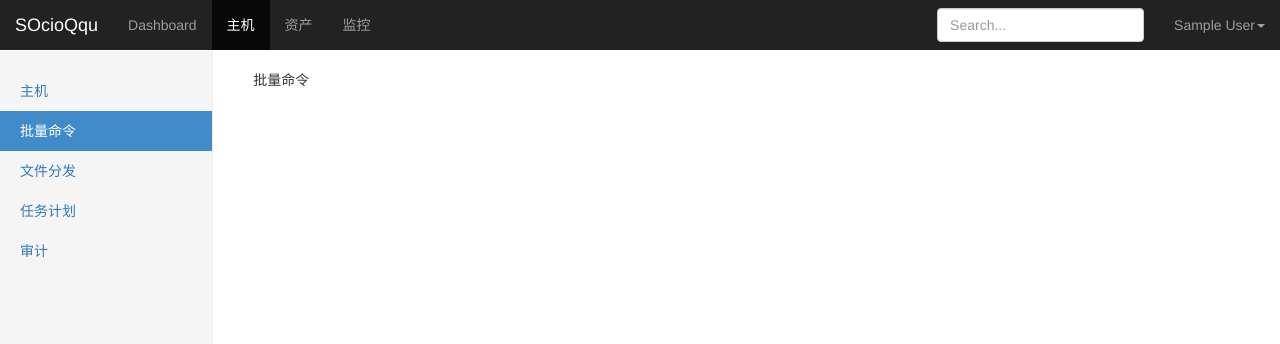
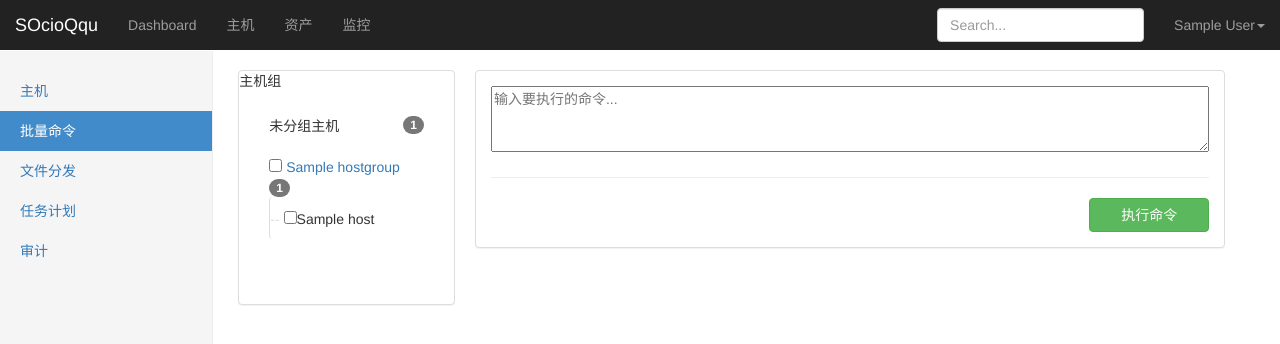
Before and after one commit to little-liang/graduation_project, a Django app: page /hosts/multi_cmd/ in a window 1280 px wide. Shown: the top 344 px of the page. Run offline with Django 3.2, Linux system fonts and the light colour scheme; a user stored in the database is signed in; tables that the repository leaves empty hold one stand-in row (values such as "Sample post"); some libraries are stand-ins or nearby versions.

Commit message:
linshi 44

```diff
--- a/hosts/admin.py
+++ b/hosts/admin.py
@@ -15,7 +15,7 @@
     list_filter = ('system_type', 'idc',)
 
 class HostUserAdmin(admin.ModelAdmin):
-    list_display = ('auth_type', 'username', 'password',)
+    list_display = ('username', 'password', 'auth_type',)
 
 class BindHostToUserAdmin(admin.ModelAdmin):
 
--- a/hosts/myauth.py
+++ b/hosts/myauth.py
@@ -116,8 +116,8 @@
         return self.is_admin
 
     class Meta:
-        verbose_name = u'用户信息'
-        verbose_name_plural = u"用户信息"
+        verbose_name = '登录用户信息'
+        verbose_name_plural = "登录用户信息"
 
 
     #这个在Userprofile类下，引用了UserManager类
--- a/hosts/views.py
+++ b/hosts/views.py
@@ -1,6 +1,7 @@
 from django.shortcuts import render, HttpResponseRedirect
 from django.contrib.auth import authenticate, login, logout
 from django.contrib.auth.decorators import login_required
+from hosts import models
 # Create your views here.
 
 
@@ -47,7 +48,17 @@
 
 
 def hosts_mgr(request):
-    return render(request, 'hosts/host_mgr.html')
+    #这里用的是?select_gid={{ group.id }}
+    select_gid = request.GET.get('select_gid')
+
+    #如果这个host_groups 主机组表的id存在，注意这个查询的是host_groups的id
+    if select_gid:
+        #这里查询的是BindHostToUser，这个与HostGroups有多对多关系，通过__可以查询多对多另一张表的id
+        host_list = models.BindHostToUser.objects.filter(host_group__id=select_gid)
+    else:
+        #有一些用户直接与主机绑定，没有分组，可以弄成未分组
+        host_list = request.user.bind_hosts.select_related()
+    return render(request, 'hosts/host_mgr.html', {'host_list': host_list})
 
 def multi_cmd(request):
     return render(request, 'hosts/multi_cmd.html')
--- /dev/null
+++ b/static/css/custom.css
@@ -0,0 +1,35 @@
+.panel-left{
+    margin-left: -30px;
+    margin-right:30px;
+}
+
+.panel-right{
+    margin-left: -40px;
+}
+
+.borderless{
+    border:none;
+}
+
+.a-pointer{
+    cursor: pointer;
+}
+
+.list-tree{
+    border-right: none;
+    border-bottom: none;
+    border-top: none;
+}
+
+.list-tree span{
+    color: #ddd;
+    margin-left: -15px;
+}
+
+.list-tree input{
+    width: auto;
+}
+
+.list-group-item input{
+    width: auto;
+}
--- a/templates/base.html
+++ b/templates/base.html
@@ -14,6 +14,7 @@
 
     <!-- Custom styles for this template -->
     <link href="/static/css/dashboard.css" rel="stylesheet">
+    <link href="/static/css/custom.css" rel="stylesheet">
 
 
   </head>
--- a/templates/hosts/dashboard.html
+++ b/templates/hosts/dashboard.html
@@ -21,6 +21,10 @@
 
             //这个界面是二级界面 自己带 active
             $("#navbar_menu a[href='"+ "{% url 'hosts' %}" +"']").parent().addClass("active");
+            $("#host-group a").click(function () {
+                $(this).addClass("active")
+                $(this).siblings().removeClass("active")
+            });//end host-group a click
         });
     </script>
 {% endblock %}
--- a/templates/hosts/multi_cmd.html
+++ b/templates/hosts/multi_cmd.html
@@ -1,5 +1,116 @@
 {% extends 'hosts/dashboard.html' %}
 
 {% block content_panel %}
-    批量命令
+    <div class="col-md-3">
+        <div class="panel panel-default panel-left">
+            主机组
+            <div class="panel-body">
+                <ul id="group-list" class="list-group">
+
+                  <li class="list-group-item borderless">
+                    <span class="badge">{{ request.user.bind_hosts.select_related.count }}</span>
+                    未分组主机
+                  </li>
+
+                  {% for group in request.user.host_groups.select_related  %}
+
+                     <li class="list-group-item borderless">
+                     <input onclick="CheckAllToggle(this)" data="host-group" type="checkbox">
+                       <a data="group" class="a-pointer">
+                           {{ group.name }}
+                         <span class="badge">{{ group.bindhosttouser_set.select_related.count }}</span>
+                       </a>
+
+                     <ul class="list-group">
+                       {% for h in group.bindhosttouser_set.select_related %}
+                         <li class="list-group-item list-tree"><span>-- </span><input data="bind-host" type="checkbox" value="{{ h.id }}">{{ h.host.hostname }}</li>
+                       {% endfor %}
+                     </ul>
+                    </li>
+                  {% endfor %}
+                </ul>
+            </div>
+        </div>
+    </div>
+
+    <div class="col-md-9">
+        <div class="panel panel-default panel-right">
+            <div class="panel-body">
+                <textarea name="cmd" rows="3" placeholder="输入要执行的命令..."></textarea>
+                <hr/>
+                <button type="button" class="btn btn-success col-lg-2 pull-right" onclick="SubmitTask('mutli_cmd')">执行命令</button>
+{#                输入命令为空或者没有选择主机#}
+                <div id="err-msgs"></div>
+            </div>
+        </div>
+    </div>
 {% endblock %}
+
+{% block bottom-js %}
+    <script type="text/javascript">
+        $(document).ready(function () {
+{#            与a同级的所有标签#}
+            $("#group-list a[data='group']").click(function(){
+                $(this).nextAll().toggleClass("hide");
+
+                $("input[data='host-group']")
+            });
+        });//end doc ready
+
+        function CheckAllToggle(ele){
+           if(ele.checked){//把下面的主机全部全选
+               ($(ele).next().next().children().children("input")).prop("checked", true); //attr prop 区别这个不行另一个行
+           }else{ //再点一下取消全选
+               ($(ele).next().next().children().children("input")).prop("checked", false);
+           }
+        }
+
+        function SubmitTask(task_type){
+            console.log(task_type);
+            if(task_type == "mutli_cmd"){
+                FormVerification(task_type);
+            }
+        }
+
+        function FormVerification(task_type){
+            var err_list = [];
+
+            if(task_type == "mutli_cmd"){
+                VerifyHostSelection()
+            }else {
+                selected_host = VerifyHostSelection();
+                var cmd_text = $("textarea[name='cmd']").val();
+                console.log(selected_host, cmd_text);
+                if(selected_host.length == 0) {
+                    err_list.push(['验证失败', '未选择任何主机']);
+                }
+                if(cmd_text.length == 0) {
+                    err_list.push(['验证失败', '未选输入要执行的命令']);
+                }
+            }
+
+            if(err_list.length>0){
+                $("#err-msgs").html(" ");
+                $.each(err_list, function (index, item) {
+                    var err_msg = "<p stype='color:red;'>" + index + ". " + item[1] + "</p>";
+                    $("#err-msgs").append(err_msg);
+
+                })
+            }else{
+                //提交任务
+            }
+        }
+
+        function VerifyHostSelection(){
+            var selected_hosts = [];
+            console.log("ooo11");
+            var all_hosts = $("input[data='bind-host']");
+            $.each(all_hosts, function(index, ele){
+                if(ele.checked){
+                    selected_hosts.push($(ele).val());
+                }
+            });
+            return selected_hosts;
+        }
+    </script>
+{% endblock %}
```
Also changed, not shown: graduation_project/settings.py (+14 -5 lines), templates/hosts/host_mgr.html (+29 -2 lines), hosts/migrations/0003_auto_20170319_1059.py (added).
